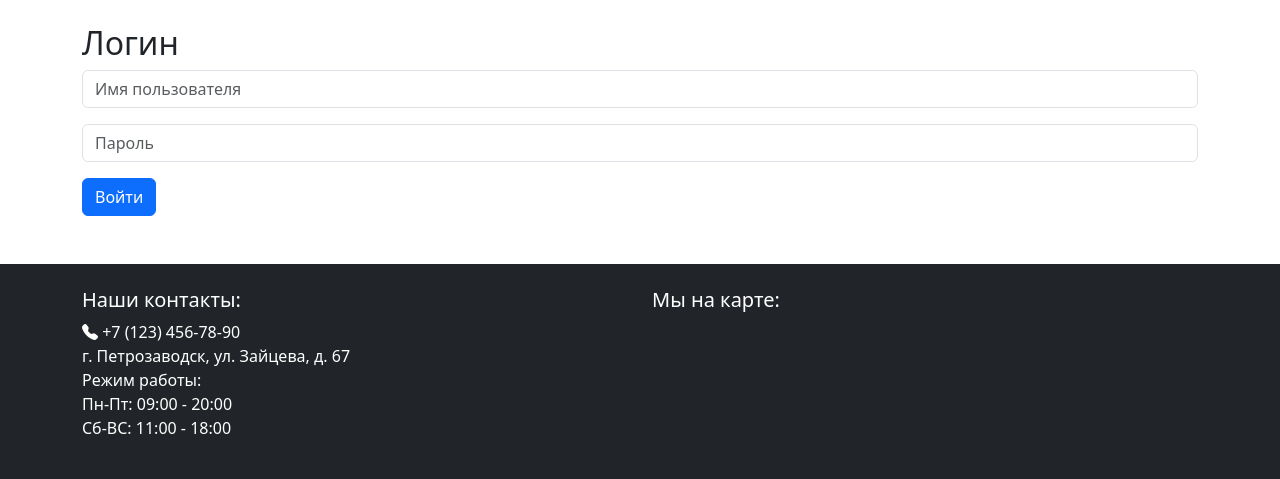
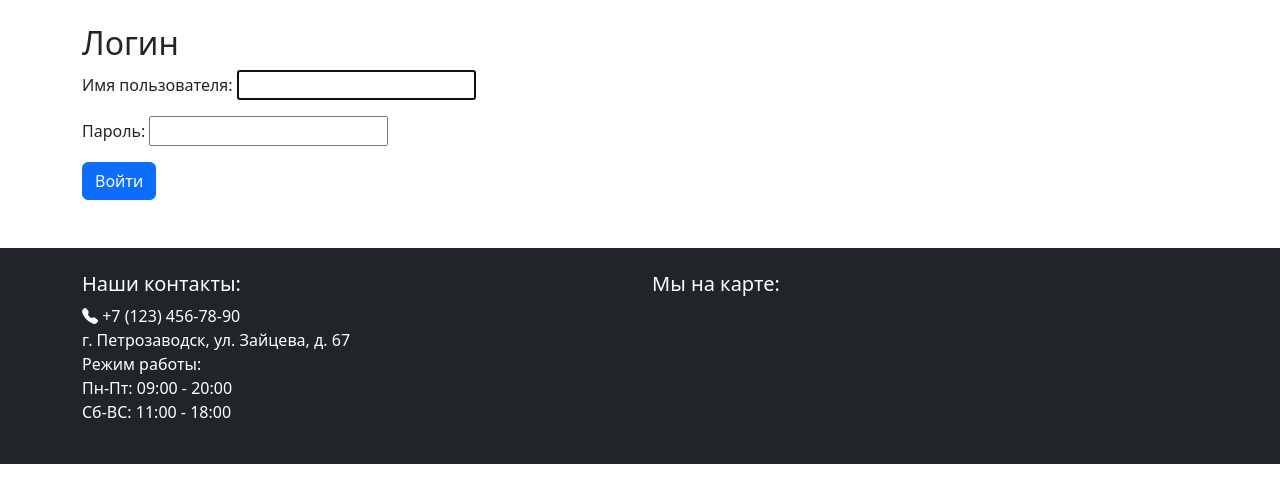
Before and after one commit to Vitaliy-2/django_consult, a Django app: page /user/login/ in a window 1280 px wide. Shown: the part 56-535 px from the top of the page. Run offline with Django 5.2, Linux system fonts and the light colour scheme.

Commit message:
Уменьшили код, все делается в урлах через служебные методы (не рекомендуется)

```diff
--- a/user/templates/login.html
+++ b/user/templates/login.html
@@ -11,9 +11,8 @@
             <h2>Логин</h2>
             <form method="post">
             {% csrf_token %}
-            <input type="text" name='username' placeholder='Имя пользователя' class='form-control'/>
-            <input type="password" name='password' placeholder='Пароль' class='form-control mt-3'/>
-            <button type="submit" class="btn btn-primary mt-3">Войти</button>
+            {{ form.as_p }}
+            <button type="submit" class="btn btn-primary">Войти</button>
             </form>
         </section>
     </div>
--- a/user/templates/register.html
+++ b/user/templates/register.html
@@ -12,9 +12,7 @@
       {% endif %}
       <form method="post">
         {% csrf_token %}
-        <input type="text" name='username' placeholder='Имя пользователя' class='form-control mb-3' required>
-        <input type="password" name='password' placeholder='Пароль' class='form-control mb-3' required>
-        <input type="password" name='confirm_password' placeholder='Подтвердите пароль' class='form-control mb-3' required>
+        {{ form.as_p }}
         <button type="submit" class="btn btn-primary">Зарегистрироваться</button>
     </form>
     </section>
--- a/user/urls.py
+++ b/user/urls.py
@@ -1,9 +1,17 @@
+from django.contrib.auth.views import LoginView, LogoutView
+from django.views.generic.edit import CreateView
+from django.contrib.auth.forms import UserCreationForm
 from django.urls import path
 from .views import login_view, logout_view, register_view
 
 
 urlpatterns = [
-    path('login/', login_view, name='login'),
-    path('logout/', logout_view, name='logout'),
-    path('register/', register_view, name='register'),
+    path('login/', LoginView.as_view(template_name='login.html', next_page='main'), name='login'),
+    path('logout/', LogoutView.as_view(next_page='main', http_method_names=['get', 'post'],
+                                        template_name="logout.html"), name='logout'),
+    path('register/', CreateView.as_view(
+        template_name='register.html',
+        form_class=UserCreationForm,
+        success_url='/'
+    ), name='register'),
 ]
```
